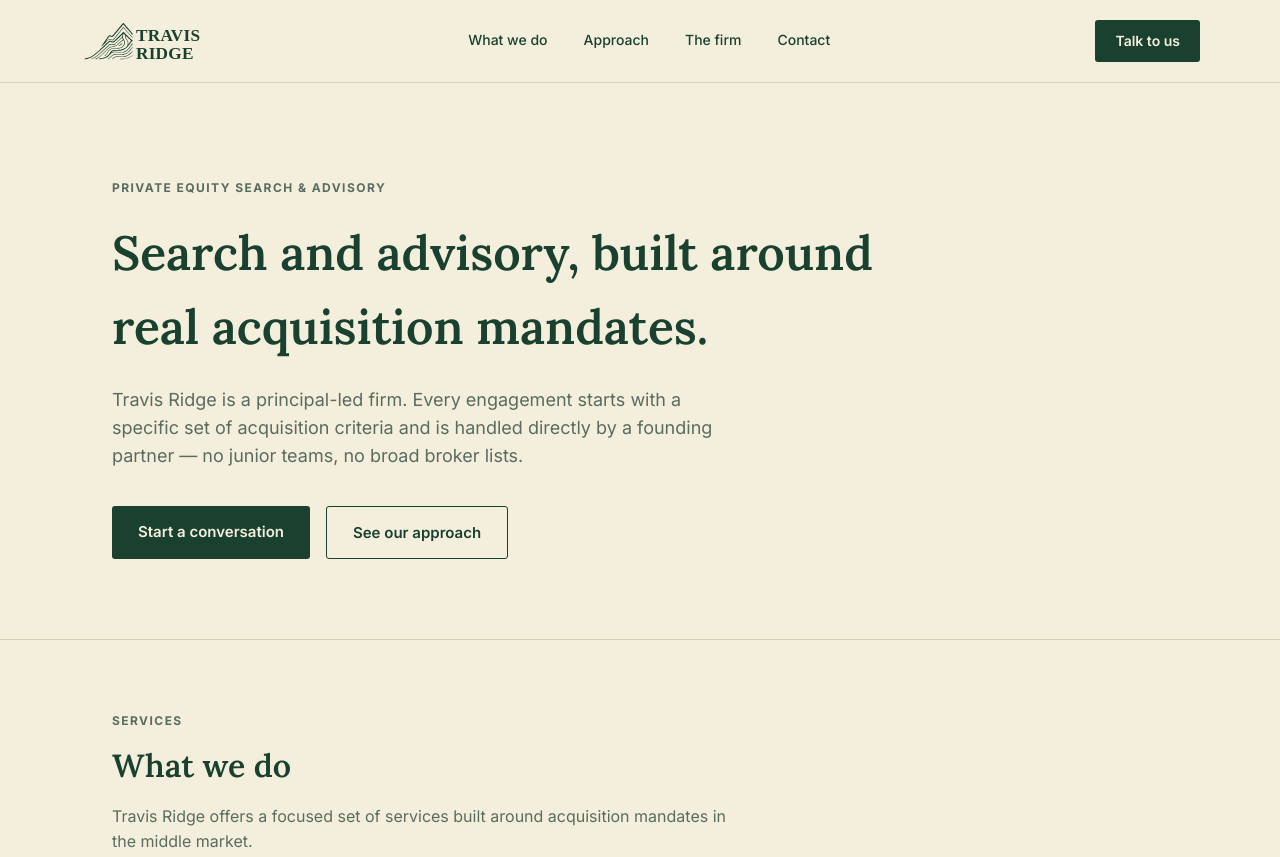
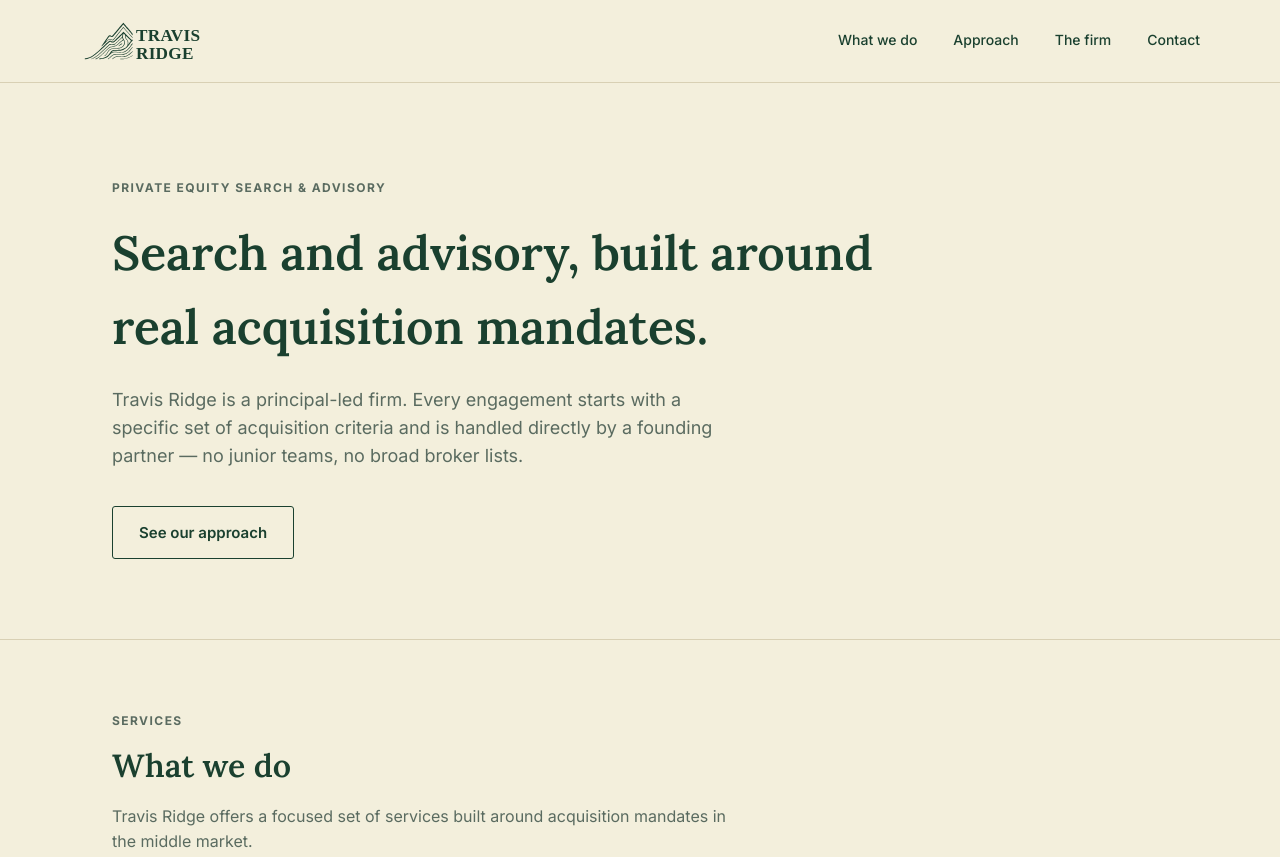
Before and after one commit to thomasyoungo-pixel/travis-ridge-website, a plain HTML site: page index.html in a window 1280 px wide. Shown: the top 857 px of the page. Drawn offline with Linux system fonts and the light colour scheme.

Commit message:
Remove contact CTAs until a channel is live
Drop the hero "Start a conversation" and nav "Talk to us" buttons since
there's no way to reach the firm yet.

Co-Authored-By: Claude Opus 4.8 <noreply@anthropic.com>

```diff
--- a/index.html
+++ b/index.html
@@ -21,7 +21,6 @@
       <a href="#firm">The firm</a>
       <a href="#contact">Contact</a>
     </nav>
-    <a href="#contact" class="nav-cta">Talk to us</a>
     <button class="nav-toggle" aria-label="Toggle menu" aria-expanded="false"><span></span><span></span><span></span></button>
   </div>
 </header>
@@ -32,7 +31,6 @@
     <h1>Search and advisory, built around real acquisition mandates.</h1>
     <p class="lead">Travis Ridge is a principal-led firm. Every engagement starts with a specific set of acquisition criteria and is handled directly by a founding partner — no junior teams, no broad broker lists.</p>
     <div class="hero-actions">
-      <a href="#contact" class="btn-primary">Start a conversation</a>
       <a href="#approach" class="btn-secondary">See our approach</a>
     </div>
   </div>
```
